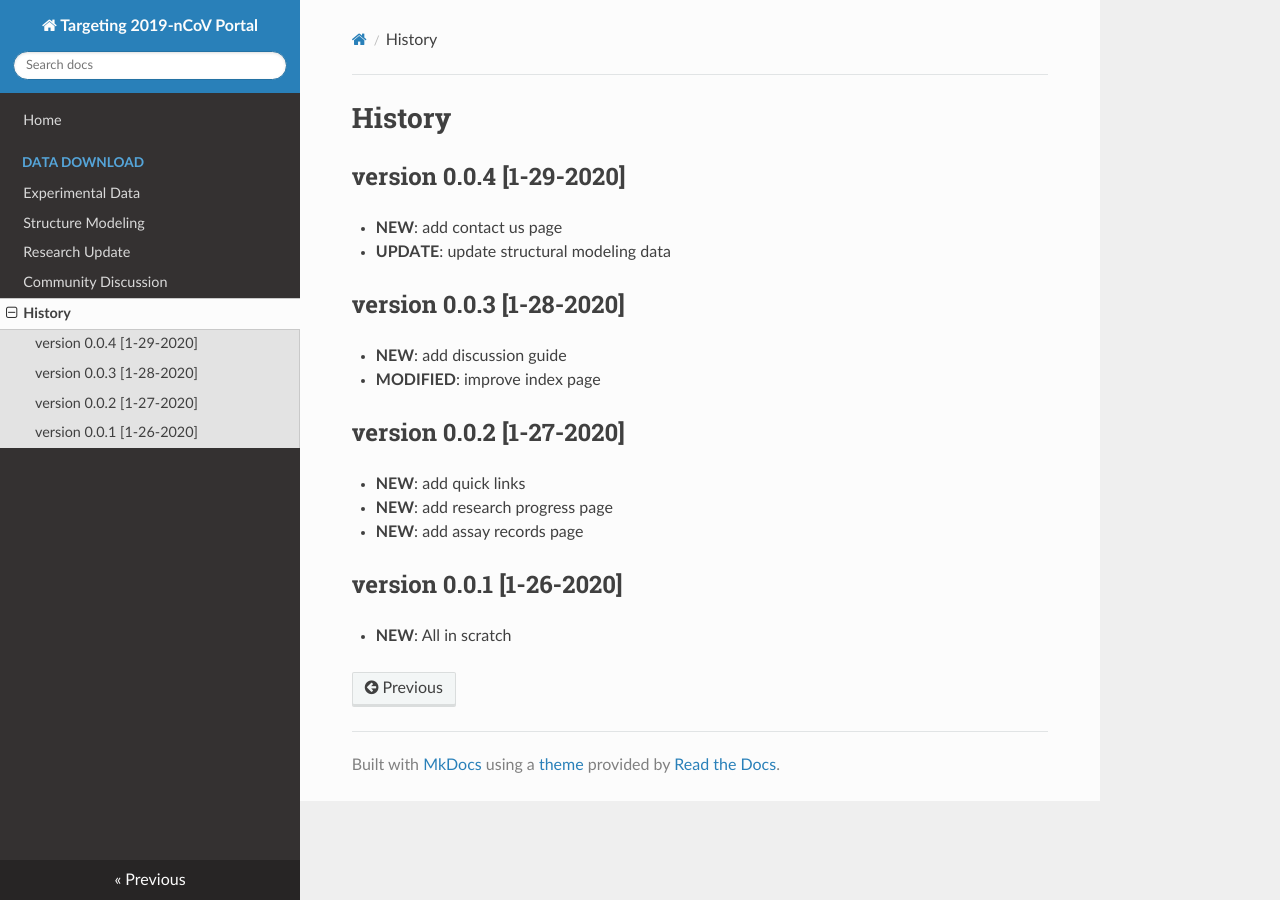
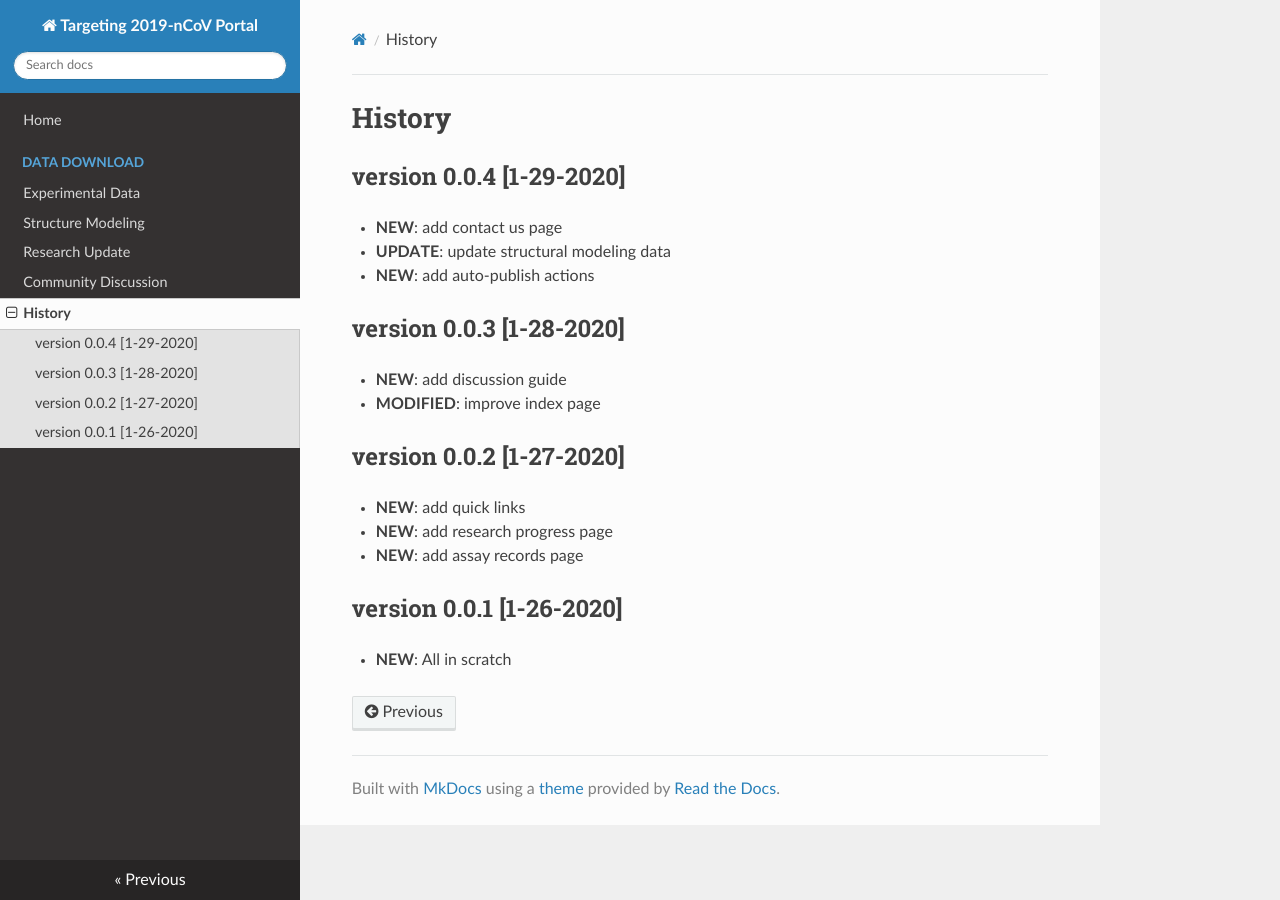
Before and after one commit to GHDDI-AILab/Targeting2019-nCoV, an MkDocs documentation site: the page built from docs/history.md, in a window 1280 px wide. Built offline with MkDocs 1.6.1, drawn with Linux system fonts in a browser that asks for light colours; nearby versions of some CDN libraries.

Commit message:
update history.md

```diff
--- a/docs/history.md
+++ b/docs/history.md
@@ -3,6 +3,7 @@
 ## version 0.0.4 [1-29-2020]
 * **NEW**: add contact us page
 * **UPDATE**: update structural modeling data
+* **NEW**: add auto-publish actions
 
 ## version 0.0.3 [1-28-2020]
 * **NEW**: add discussion guide
```
